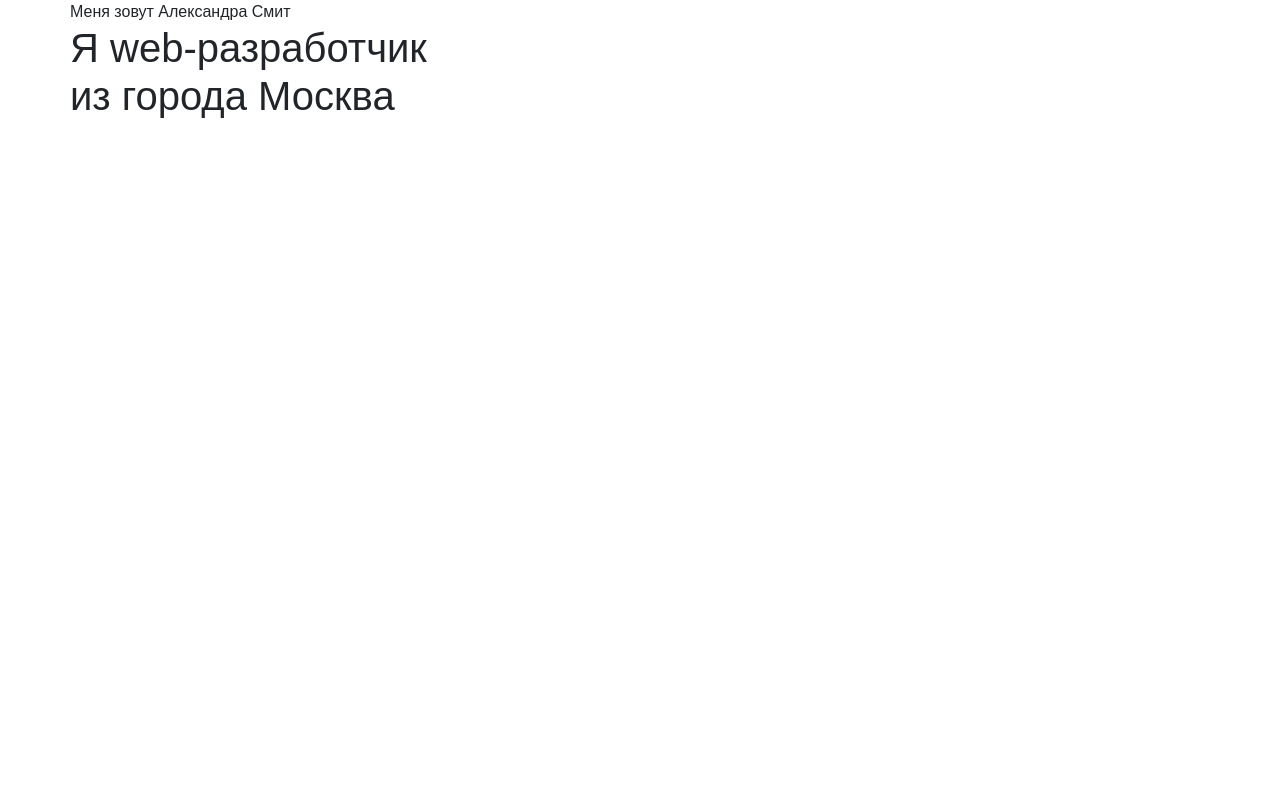
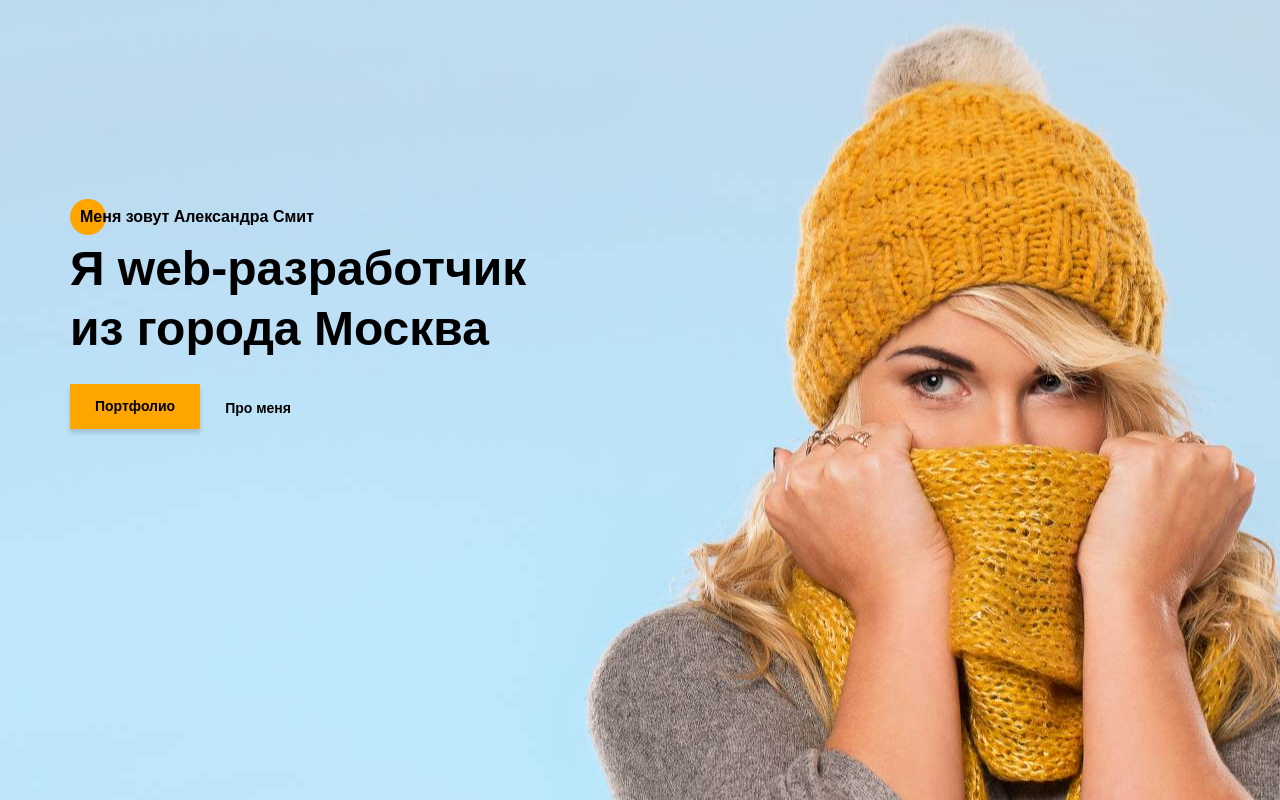
Before and after one commit to Abubjazov/PORTFOLIO, a website: page src/index.html in a window 1280 px wide. Drawn offline with nearby package versions, Linux system fonts and the light colour scheme; files that its build step writes are made by us from their sources.

Commit message:
свёрстана секция promo

```diff
--- a/src/index.html
+++ b/src/index.html
@@ -12,9 +12,14 @@
     <section class="promo">
         <div class="container">
 
-            <div class="title__fz16">Меня зовут Александра Смит</div>
+            <div class="title title_fz16 promo__subtitle">Меня зовут Александра Смит</div>
 
-            <h1 class="title__fz48">Я web-разработчик<br>из города Москва</h1>
+            <h1 class="title title_fz48 promo__title">Я web-разработчик<br>из города Москва</h1>
+
+            <div class="promo__buttons">
+                <a href="#" class="promo__link btn">Портфолио</a>
+                <button class="promo__btn"><a href="#" class="promo__link">Про меня</a></button>
+            </div>
 
         </div>
     </section>
--- /dev/null
+++ b/src/sass/base/_btn.scss
@@ -0,0 +1,6 @@
+.btn {
+    padding: 12px 25px;
+    height: 45px;
+    background: $main-color;
+    box-shadow: 0px 4px 4px rgba(0, 0, 0, 0.15);
+}
--- /dev/null
+++ b/src/sass/base/_mixins.scss
@@ -0,0 +1,13 @@
+@mixin circle {
+    &:before {
+        content: "";
+        position: absolute;
+        z-index: -1;
+        top: -25%;
+        left: 0;
+        width: 36px;
+        height: 36px;
+        background: $main-color;
+        border-radius: 100%;
+    }
+}
--- /dev/null
+++ b/src/sass/base/_title.scss
@@ -0,0 +1,17 @@
+.title {
+    font-weight: 700;
+    font-size: 36px;
+    line-height: 60px;
+    color: #000000;
+    &_fz14 {
+        font-size: 14px;
+        line-height: 21px;
+    }
+    &_fz16 {
+        font-size: 16px;
+        line-height: 24px;
+    }
+    &_fz48 {
+        font-size: 48px;
+    }
+}
--- /dev/null
+++ b/src/sass/blocks/_promo.scss
@@ -0,0 +1,38 @@
+.promo {
+    position: relative;
+    min-height: 100vh;
+    padding-top: 205px;
+    background: url(../../img/main_bg.jpg) center (center/cover) no-repeat;
+    &__title {
+        margin-top: 10px;
+        width: 535px;
+    }
+    &__subtitle {
+        position: relative;
+        padding-left: 10px;
+        z-index: 2;
+        @include circle;
+    }
+    &__buttons {
+        margin-top: 25px;
+        display: flex;
+        width: 250px;
+    }
+    &__link {
+        font-weight: 700;
+        font-size: 14px;
+        line-height: 21px;
+        color:#000000;
+        text-decoration: none;
+        &:hover {
+            color: #000000;
+            text-decoration: none;
+        }
+    }
+    &__btn {
+        padding: 12px 25px;
+        height: 45px;
+        border: none;
+        background: none;
+    }
+}
--- a/src/sass/style.scss
+++ b/src/sass/style.scss
@@ -2,9 +2,13 @@
 @import 'libs/fonts';
 
 @import 'base/variables';
+@import 'base/mixins';
+@import 'base/title';
+@import 'base/btn';
 
 * {
     font-family: 'Poppins', sans-serif;
 }
 
 @import 'blocks/container';
+@import 'blocks/promo';
```
